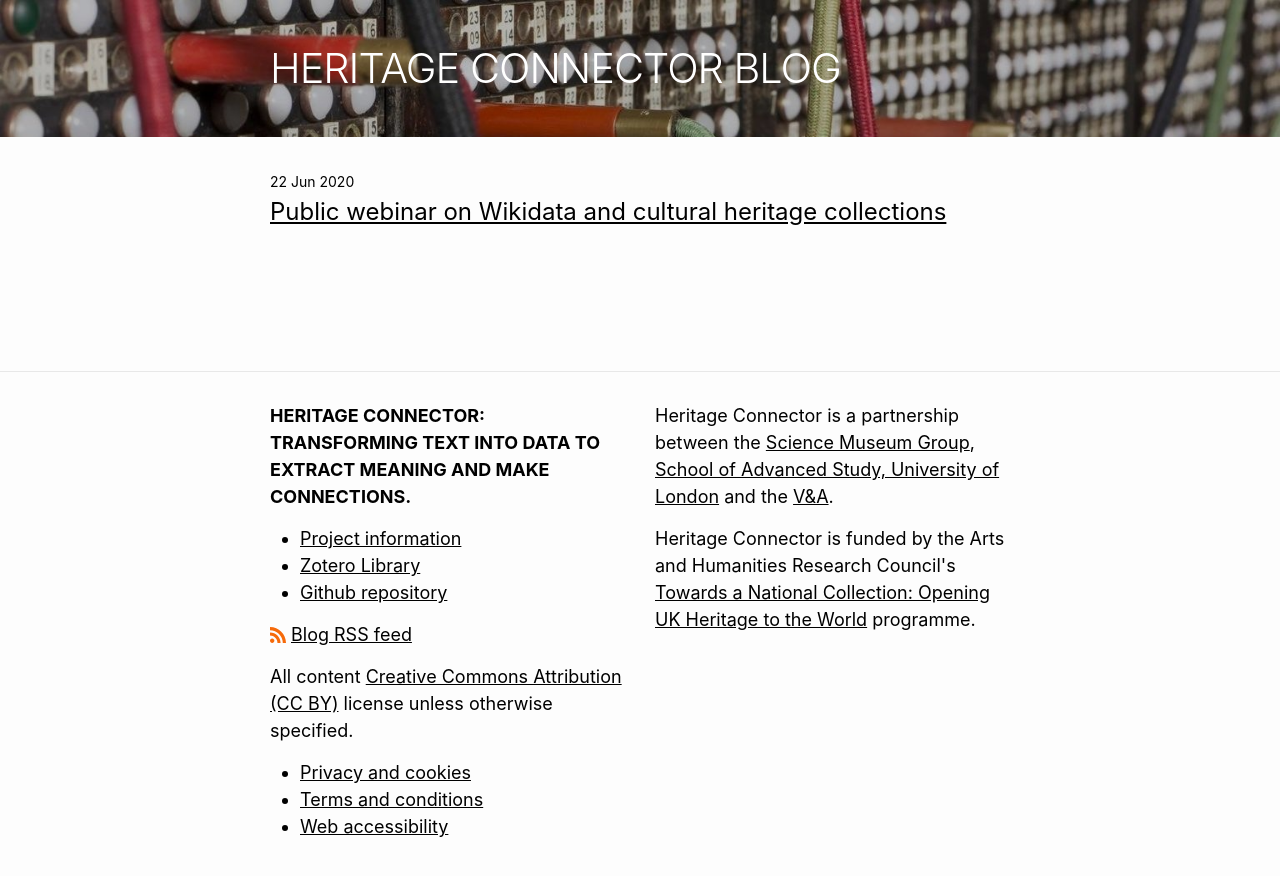
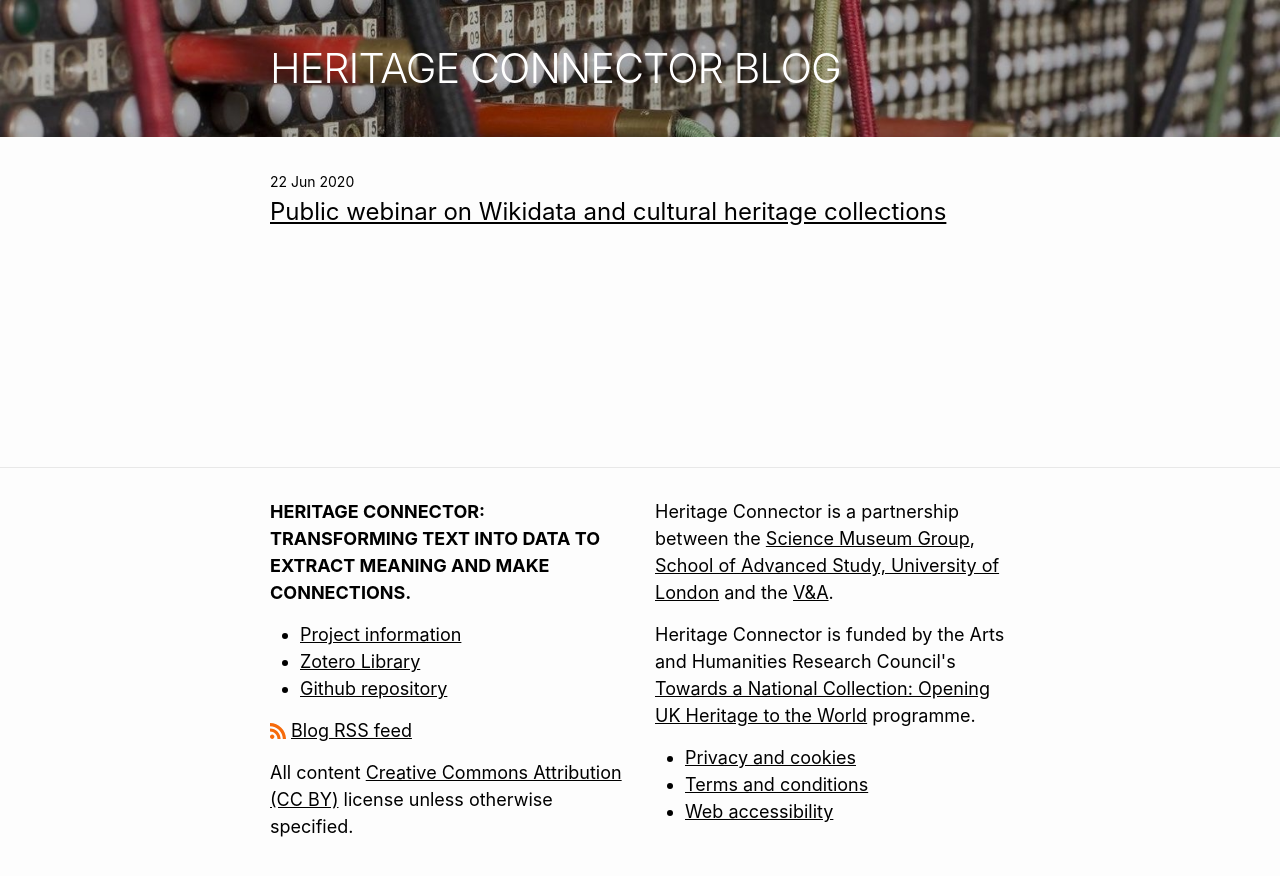
Before and after one commit to portableant/heritageconnector, a Jekyll site: the page built from README.md, in a window 1280 px wide. Shown: the top 876 px of the page. Built offline with Jekyll 4.4.1, drawn with Linux system fonts in a browser that asks for light colours; some web fonts are replaced; our own code applies the rules of GitHub Pages for plain Markdown files; part of the change alters nothing that is shown.

Commit message:
Moved legalise to very end of document

```diff
--- a/_includes/footer.html
+++ b/_includes/footer.html
@@ -42,18 +42,23 @@
 
         <p>All content <a href="https://creativecommons.org/licenses/by/4.0/legalcode">Creative Commons Attribution (CC BY)</a> license unless otherwise specified.</p>
 
-        <ul>
-              <li><a href="https://www.sciencemuseumgroup.org.uk/privacy-policy/">Privacy and cookies</a></li>
-              <li><a href="https://www.sciencemuseumgroup.org.uk/terms-and-conditions/">Terms and conditions</a></li>
-              <li><a href="https://www.sciencemuseumgroup.org.uk/web-accessibility/">Web accessibility</a></li>
-        </ul>
 
       </div>
 
       <div class="footer-col">
         <p>Heritage Connector is a partnership between the <a href="https://www.sciencemuseumgroup.org.uk/">Science Museum Group</a>, <a href="https://www.sas.ac.uk">School of Advanced Study, University of London</a> and the <a href="https://www.vam.ac.uk">V&amp;A</a>.</p>
         <p>Heritage Connector is funded by the Arts and Humanities Research Council's <a href="https://ahrc.ukri.org/research/fundedthemesandprogrammes/tanc-opening-uk-heritage-to-the-world/">Towards a National Collection: Opening UK Heritage to the World</a> programme.</p>
-        </div>
+
+         <ul>
+              <li><a href="https://www.sciencemuseumgroup.org.uk/privacy-policy/">Privacy and cookies</a></li>
+              <li><a href="https://www.sciencemuseumgroup.org.uk/terms-and-conditions/">Terms and conditions</a></li>
+              <li><a href="https://www.sciencemuseumgroup.org.uk/web-accessibility/">Web accessibility</a></li>
+        </ul>
+
+
+
+
+      </div>
     </div>
 
     <div class="social-links">
```
